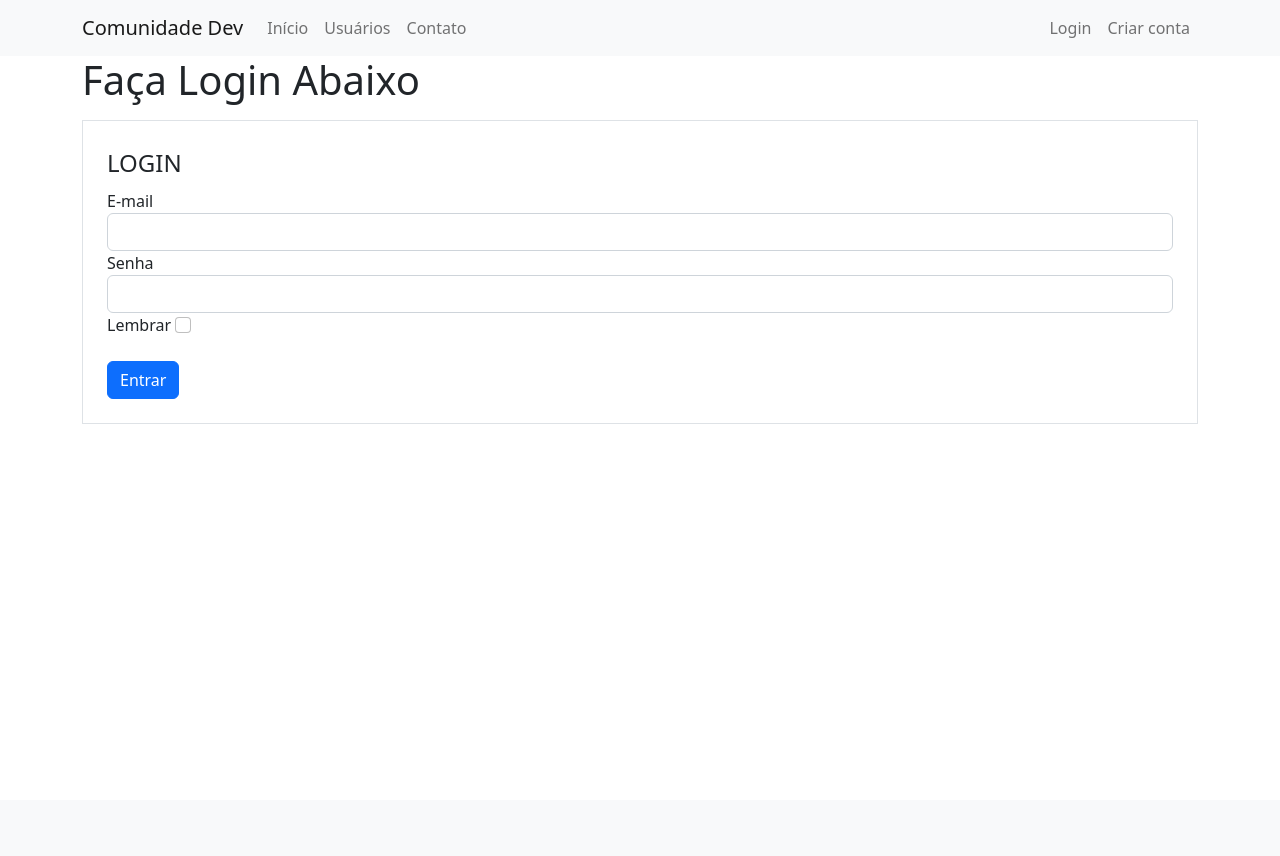
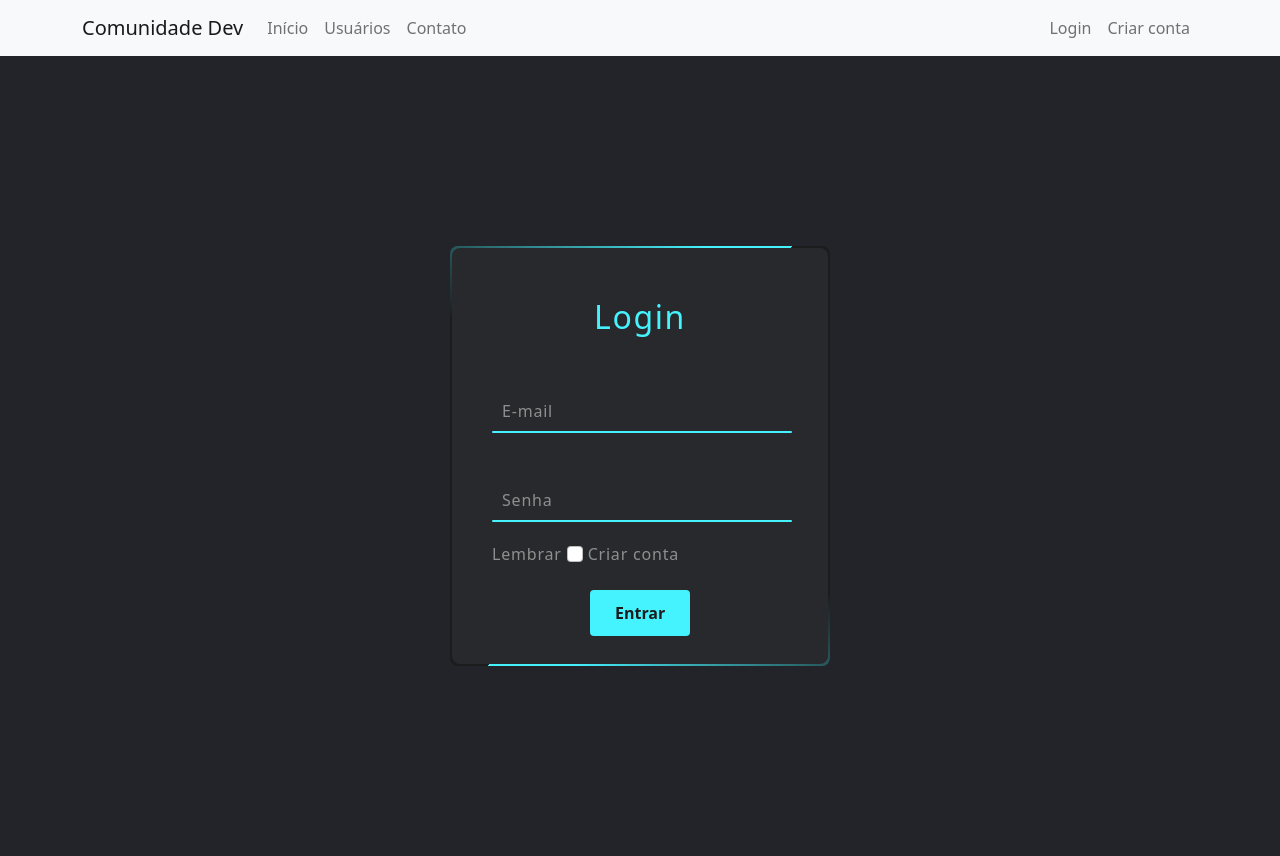
Before and after one commit to Varp99/Estudos-Python, a Flask app: page /login in a window 1280 px wide. Before the commit the page ends 424 px from the top, so only its background shows below. Run offline with Flask 2, Linux system fonts and the light colour scheme; some libraries are stand-ins or nearby versions.

Commit message:
Upgrade no design da página de login

```diff
--- a/Dev Web/Site com Flask/comunidadeimpressionadora/static/main.css
+++ b/Dev Web/Site com Flask/comunidadeimpressionadora/static/main.css
@@ -25,3 +25,131 @@
 .progress rounded{
     height: 5px;
 }
+
+/* Aqui começa as classes da página de LOGIN */
+.fundo{
+    display: flex;
+    justify-content: center;
+    align-items: center;
+    min-height: 100vh;
+    background-color: #23242a;
+}
+.caixa{
+    position: relative;
+    width: 380px;
+    height: 420px;
+    background: #1c1c1c;
+    border-radius: 8px;
+    overflow: hidden;
+}
+.caixa::before{
+    content: '';
+    position: absolute;
+    top: -50%;
+    left: -50%;
+    width: 380px;
+    height: 420px;
+    background: linear-gradient(0deg, transparent, #45f3ff, #45f3ff);
+    transform-origin: bottom right;
+    animation: animate 6s linear infinite;
+}
+.caixa::after{
+    content: '';
+    position: absolute;
+    top: -50%;
+    left: -50%;
+    width: 380px;
+    height: 420px;
+    background: linear-gradient(0deg, transparent, #45f3ff, #45f3ff);
+    transform-origin: bottom right;
+    animation: animate 6s linear infinite;
+    animation-delay: -3s;
+}
+@keyframes animate {
+    0%
+    {
+        transform: rotate(0deg);
+    }
+    100%
+    {
+        transform: rotate(360deg);
+    }
+}
+.login{
+    position: absolute;
+    background: #28292d;
+    inset: 2px;
+    border-radius: 8px;
+    z-index: 10;
+    padding: 50px 40px;
+    display: flex;
+    flex-direction: column;
+}
+.login h2{
+    color: #45f3ff;
+    font-weight: 500;
+    text-align: center;
+    letter-spacing: 0.1rem;
+}
+.campoform{
+    position: relative;
+    width: 300px;
+    margin-top: 35px;
+}
+.campoform input{
+    position: relative;
+    width: 100%;
+    padding: 20px 10px 10px;
+    background: transparent;
+    border: none;
+    outline: none;
+    color: #23242a;
+    font-size: 1em;
+    letter-spacing: 0.05em;
+}
+.form-control-label{
+    position: absolute;
+    left: 0;
+    padding: 20px 10px 10px;
+    font-size: 1em;
+    color: #8f8f8f;
+    pointer-events: none;
+    letter-spacing: 0.05em;
+    transition: 0.5s;
+}
+.campoform i{
+    position: absolute;
+    left: 0;
+    bottom: 0;
+    width: 100%;
+    height: 2px;
+    background: #45f3ff;
+    border-radius: 4px;
+    pointer-events: none;
+}
+.lembrar{
+    font-size: 1em;
+    color: #8f8f8f;
+    letter-spacing: 0.05em;
+    margin-top: 20px;
+}
+.lembrar a{
+    margin: 10px 0;
+    color:#8f8f8f;
+    text-decoration: none;
+}
+.lembrar a:hover{
+    color: #45f3ff;
+}
+.btnlogin{
+    border: none;
+    outline:none;
+    background:#45f3ff;
+    padding: 11px 25px;
+    width: 100px;
+    margin-top: 10px;
+    border-radius: 4px;
+    font-weight: 600;
+    color:#1c1c1c;
+}
+/* Fim das classes da página de LOGIN */
--- a/Dev Web/Site com Flask/comunidadeimpressionadora/templates/login.html
+++ b/Dev Web/Site com Flask/comunidadeimpressionadora/templates/login.html
@@ -3,17 +3,16 @@
 <!-- Dentro desse bloco é onde define oq vai ser exibido no corpo dessa página -->
 {% block body %}
 
-<div class="container">
-    <h1>Faça Login Abaixo</h1>
-    <div class="row">
-        <div class="col">
-            <form method="POST" action="" class="border p-4 mt-2"> <!-- Borda / Padding4 / Margin top 2 -->
+<div class="fundo">
+    <div class="caixa">
+        <div class="login">
+            <h2>Login</h2>
+            <form method="POST" action="" class="campoinput">
                 {{ form_login.csrf_token }}
-                <legend>LOGIN</legend>
                 <fieldset>
-                    <div class="form-group">
+                    <div class="campoform">
                         {{ form_login.email.label(class="form-control-label") }}
-
+                            <i></i>
                             <!-- Verifica se o campo de e-mail tem algum erro -->
                             {% if form_login.email.errors %}
                                 {{ form_login.email(class="form-control is-invalid") }} <!-- Vai deixar a caixa vermelha -->
@@ -25,11 +24,10 @@
                             {% else %} <!-- Caso o contrário ele exibe a caixa normalmente -->
                                 {{ form_login.email(class="form-control") }}
                             {% endif %}
-
                     </div>
-                    <div class="form-group">
+                    <div class="campoform">
                         {{ form_login.senha.label(class="form-control-label") }}  <!-- Essas classes entre parênteses serve pra deixar mais bonito -->
-
+                            <i></i>
                             <!-- Verifica se o campo de senha tem algum erro -->
                             {% if form_login.senha.errors %}
                                 {{ form_login.senha(class="form-control is-invalid") }} <!-- Vai deixar a caixa vermelha -->
@@ -41,14 +39,16 @@
                             {% else %} <!-- Caso o contrário ele exibe a caixa normalmente -->
                                 {{ form_login.senha(class="form-control") }}
                             {% endif %}
-
                     </div>
-                    <div class="form-group">
+                    <div class="lembrar">
                         {{ form_login.lembrar_dados.label(class="form-check-input-label") }}
                         {{ form_login.lembrar_dados(class="form-check-input") }}
+                        <a href="#">Criar conta</a>
                     </div>
                 </fieldset>
-                {{ form_login.botao_entrar(class="btn btn-primary mt-4") }}
+                <center>
+                {{ form_login.botao_entrar(class="btn btn-primary mt-4 btnlogin") }}
+                </center>
             </form>
         </div>
     </div>
```
Lines whose indentation alone changed are shown as unchanged.
